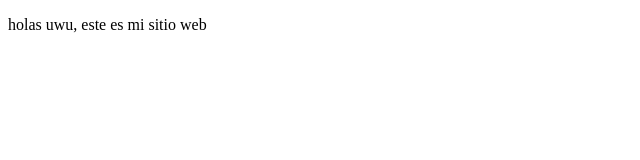
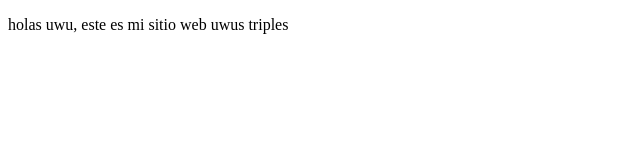
Before and after one commit to ReinTristan/proyectoDemoCursoPrework, a plain HTML site: page index.html in a window 1280 px wide. Shown: the full height of the page, 0-640 px from the left. Drawn offline with Linux system fonts and the light colour scheme.

Commit message:
second commit uwu

```diff
--- a/index.html
+++ b/index.html
@@ -6,6 +6,6 @@
     <title> holas uwu</title>
 </head>
 <body>
-    <p>holas uwu, este es mi sitio web</p>
+    <p>holas uwu, este es mi sitio web uwus triples</p>
 </body>
 </html>
```
